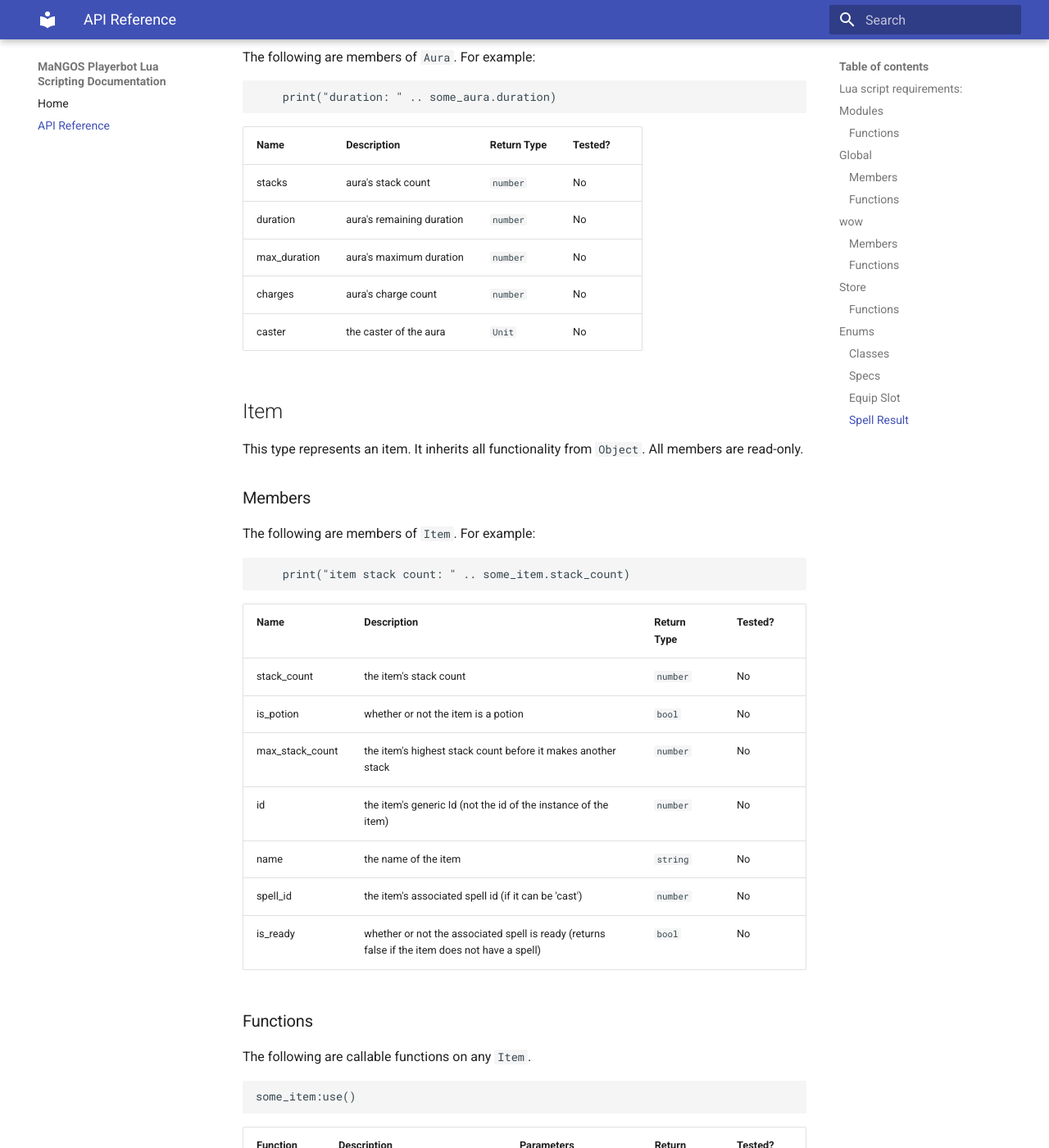
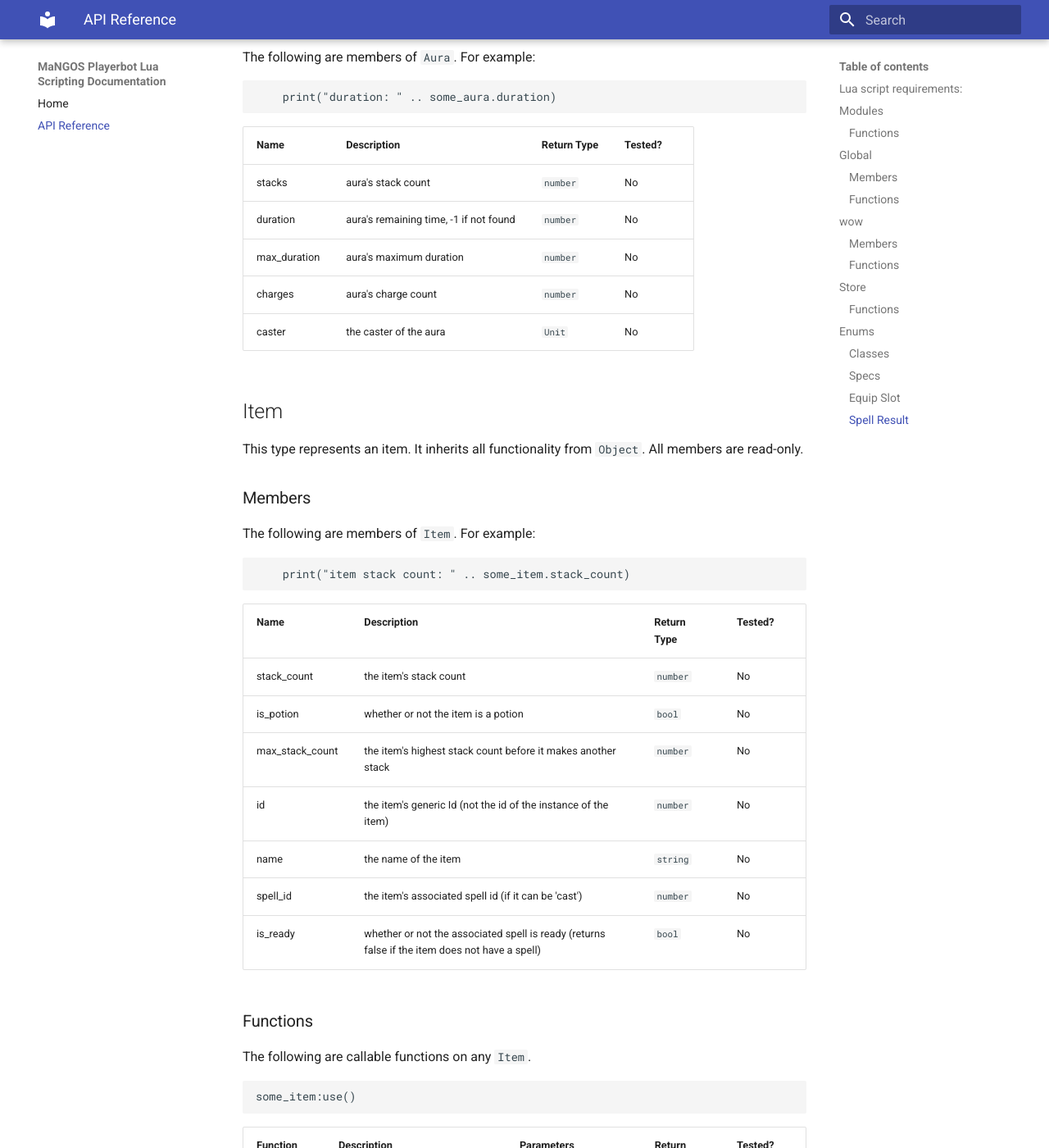
Before and after one commit to nate123456/playerbot-lua, an MkDocs documentation site: the page built from docs/api.md, in a window 1280 px wide and 1400 px high, scrolled down 28671 px. Shown: the whole window at 82% size. Built offline with MkDocs 1.6.1 and Material for MkDocs 9.7.7, drawn with Linux system fonts in a browser that asks for light colours.

Commit message:
duration update

````diff
--- a/docs/api.md
+++ b/docs/api.md
@@ -795,13 +795,13 @@ The following are members of `Aura`. For example:
     print("duration: " .. some_aura.duration)
 ```
 
-| Name         | Description               | Return Type | Tested? |
-| ------------ | ------------------------- | ----------- | ------- |
-| stacks       | aura's stack count        | `number`    | No      |
-| duration     | aura's remaining duration | `number`    | No      |
-| max_duration | aura's maximum duration   | `number`    | No      |
-| charges      | aura's charge count       | `number`    | No      |
-| caster       | the caster of the aura    | `Unit`      | No      |
+| Name         | Description                            | Return Type | Tested? |
+| ------------ | -------------------------------------- | ----------- | ------- |
+| stacks       | aura's stack count                     | `number`    | No      |
+| duration     | aura's remaining time, -1 if not found | `number`    | No      |
+| max_duration | aura's maximum duration                | `number`    | No      |
+| charges      | aura's charge count                    | `number`    | No      |
+| caster       | the caster of the aura                 | `Unit`      | No      |
 
 ## Item
 
````
Also changed, not shown: other parts of docs/api.md (+1 -1 lines).
